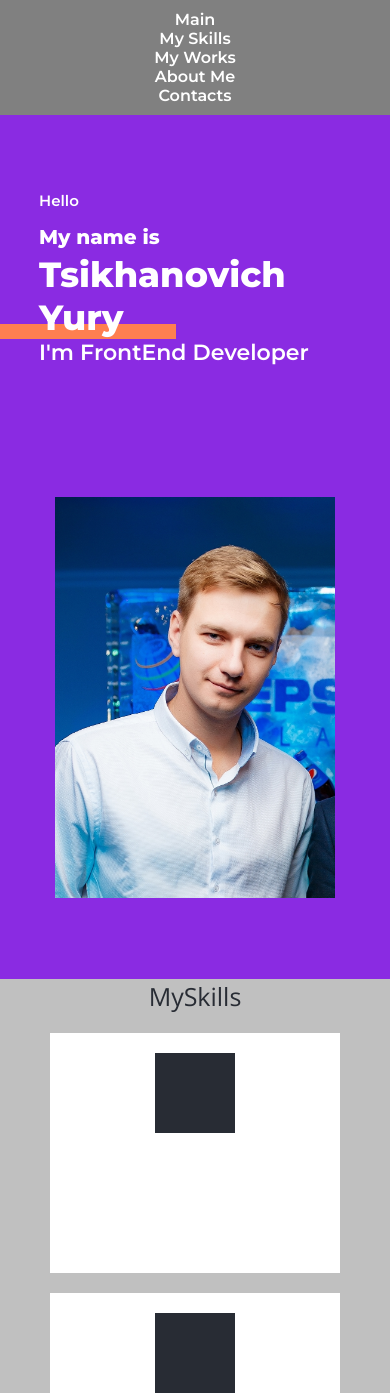
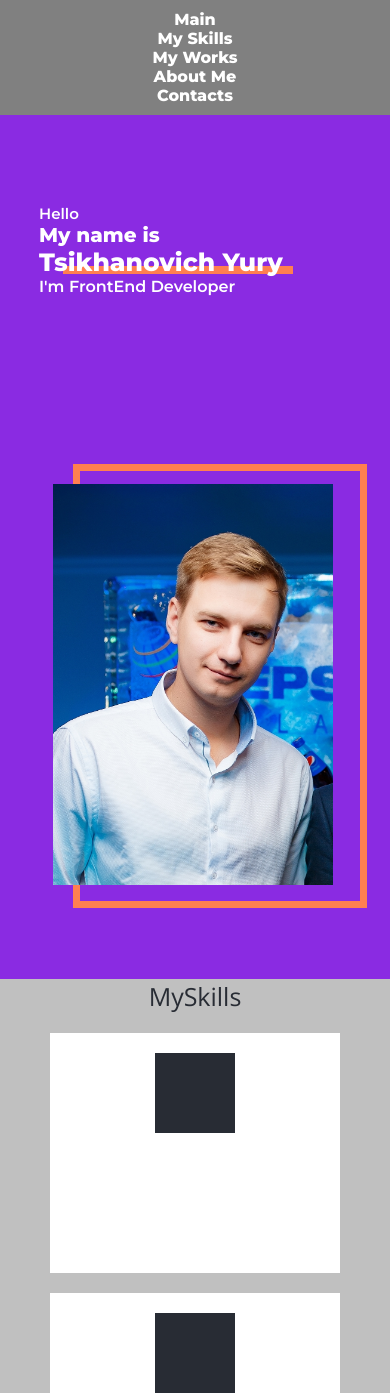
Before and after one commit to Yuranuch/My_portfolio, a React (Create React App) app: page / in a window 390 px wide. Shown: the top 1393 px of the page. Built offline with nearby package versions, Linux system fonts and the light colour scheme.

Commit message:
adaptive for mainContainer added

```diff
--- a/src/Components/Header/TopNavi/NavItem/NavItem.module.css
+++ b/src/Components/Header/TopNavi/NavItem/NavItem.module.css
@@ -4,10 +4,10 @@
     align-items: center;
     text-align: center;
     justify-content: center;
-    width: 80px;
+
 }
 .navItem a {
-    font-weight: 600;
+    font-weight: 800;
     font-family: 'Montserrat', sans-serif;
     color: white;
     font-size: 16px;
--- a/src/Components/MainContainer/MainContainer.module.css
+++ b/src/Components/MainContainer/MainContainer.module.css
@@ -15,11 +15,13 @@
 .greeting {
     padding-right: 20px;
     color: white;
+    margin-bottom: 30px;
 }
 .greetHi {
     font-size: 15px;
     font-weight: 600;
     font-family: 'Montserrat', sans-serif;
+
 }
 .fullName {
     font-size: 35px;
@@ -29,19 +31,21 @@
 .fullName span {
     font-size: 35px;
     font-weight: 800;
+    min-width: 350px;
     font-family: 'Montserrat', sans-serif;
     position: relative;
+    display: inline-block;
     z-index: 1;
 }
 .fullName span:before {
     content: "";
     width: 340px;
-    height: 15px;
+    height: 12px;
     background-color: coral;
     position: absolute;
-    bottom: 0;
+    bottom: 3px;
     z-index: -1;
-    right: -16px;
+    right: -10px;
 }
 .prof {
     font-size: 22px;
@@ -50,13 +54,26 @@
 }
 .photo {
     max-width: 280px;
+    position: relative;
+    z-index: 0;
+    margin: 0 15px 0 10px;
 }
 .photo img {
     width: 100%;
-
+    z-index: 0;
+}
+.photo:before {
+    content: "";
+    position: absolute;
+    width: 280px;
+    height: 430px;
+    top: -20px;
+    left: 20px;
+    border: 7px solid coral;
+    z-index: -1;
 }
 
-@media screen and (max-width: 770px){
+@media screen and (max-width: 830px){
     .container {
         flex-direction: column;
     }
@@ -65,9 +82,48 @@
     .fullName {
         font-size: 25px;
     }
+    .fullName span {
+        font-size: 25px;
+        min-width: 230px;
+    }
+    .fullName span:before {
+        width: 230px;
+        height: 8px;
+    }
+    .prof {
+        font-size: 16px;
+
+    }
+
+
 }
 @media screen and (max-width: 450px){
     .fullName {
         font-size: 20px;
     }
 }
+
+@media screen and (max-width: 380px) {
+    .photo:before {
+        display: none;
+    }
+    .photo img {
+        border: 7px solid coral;
+    }
+
+}
+
+@media screen and (max-width: 340px){
+    .fullName {
+        font-size: 20px;
+    }
+    .fullName span {
+        font-size: 20px;
+        min-width: 180px;
+    }
+    .fullName span:before {
+        width: 180px;
+        height: 8px;
+        bottom: 0;
+    }
+}
```
